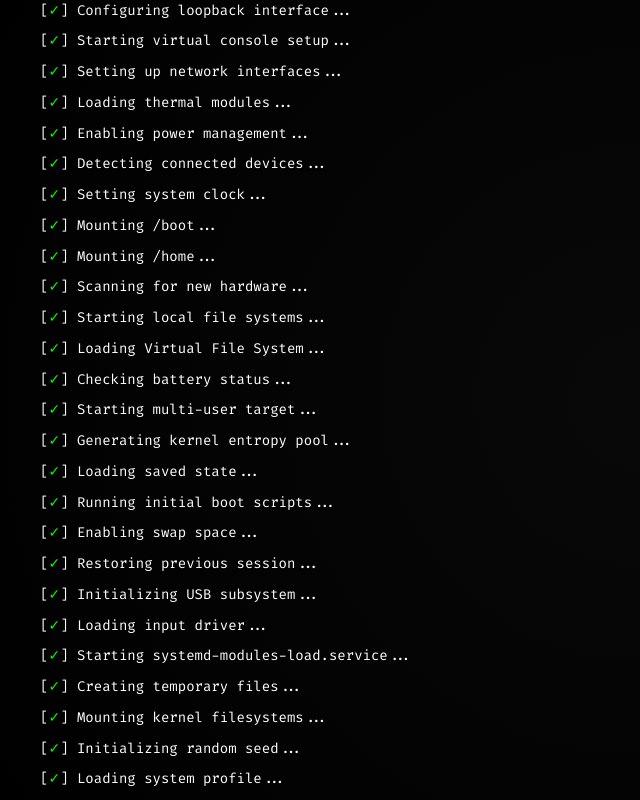
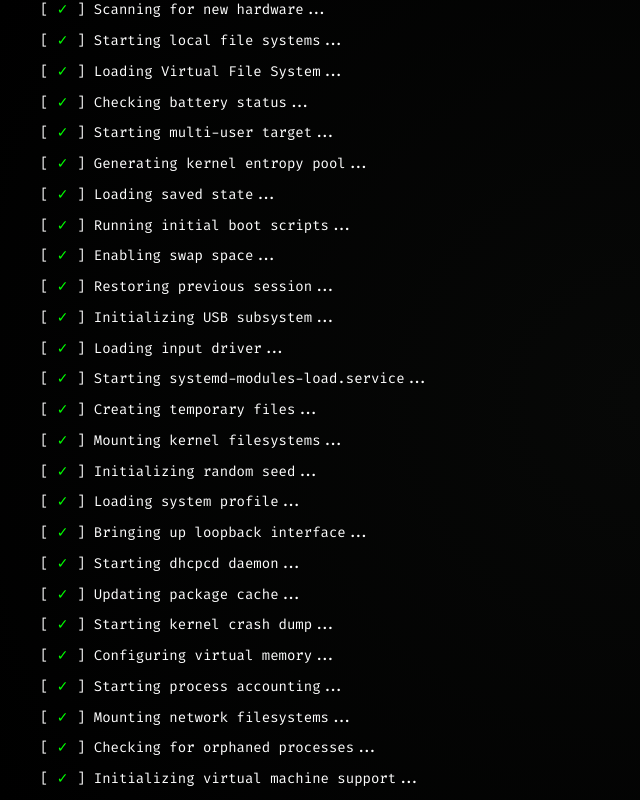
Before and after one commit to ghenosec/gheno.txt, a Next.js app: page / in a window 1280 px wide. Shown: the whole page, without its empty margins (0-640 px from the left). Built offline with nearby package versions, Linux system fonts and the light colour scheme.

Commit message:
refactor: time reduced

```diff
--- a/src/app/components/BiosLoader.tsx
+++ b/src/app/components/BiosLoader.tsx
@@ -72,7 +72,7 @@ const BiosLoader = ({ onComplete }: { onComplete: () => void }) => {
             }, 500);
           }, 500);
         }
-      }, 200 * index);
+      }, 150 * index);
     });
   }, []);
 
@@ -89,9 +89,9 @@ const BiosLoader = ({ onComplete }: { onComplete: () => void }) => {
       >
         {bootText.map((line, index) => (
           <p key={index} className="leading-relaxed">
-            <span className="text-white">[</span>
+            <span className="text-white">[ </span>
             <span className="text-retroGreen">✓</span>
-            <span className="text-white">] </span>
+            <span className="text-white"> ] </span>
             {line.slice(0)}
           </p>
         ))}
```
